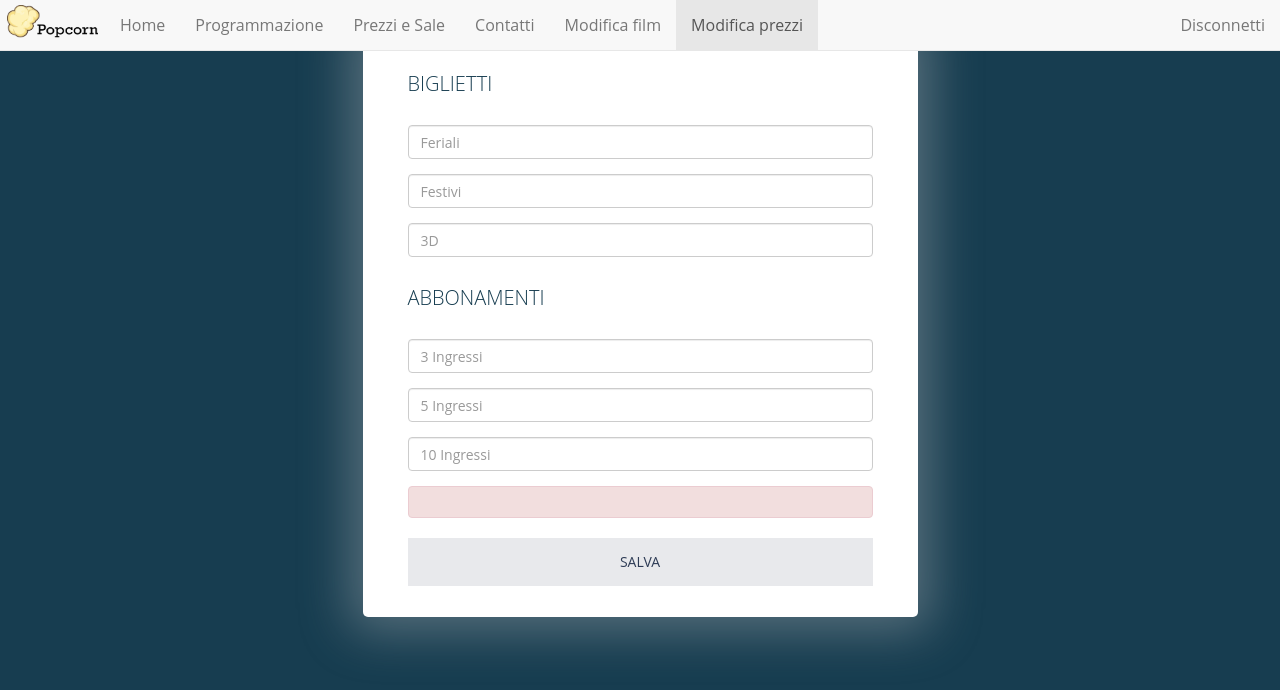
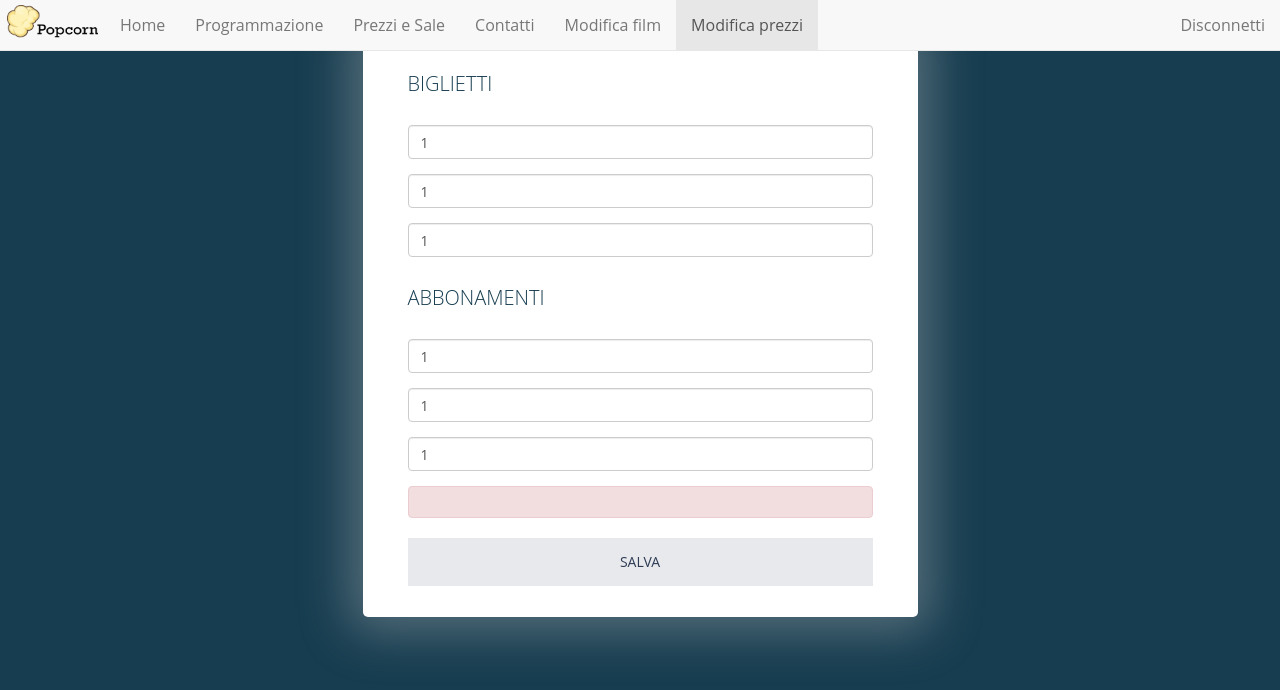
Before and after one commit to GiuseppeSpallone/popcorn-Web, a PHP site: page /edit_prezzi.php?errorPrezzi=1 in a window 1280 px wide. Shown: the top 690 px of the page. Run offline with PHP 8.4, Linux system fonts and the light colour scheme; the visitor is signed in with stand-in values (Sample User, id 1); tables that the repository leaves empty hold one stand-in row (values such as "Sample post"); some libraries are stand-ins or nearby versions.

Commit message:
Modifica prezzi aggiunto value

```diff
--- a/edit_prezzi.php
+++ b/edit_prezzi.php
@@ -1,4 +1,6 @@
 <?php
+include 'check/stampa_prezzi.php';
+
 $error = $_REQUEST['errorPrezzi'];
 $message = "";
 switch ($error) {
@@ -34,50 +36,54 @@ include 'nav.php';
                             <form id="biglietti-form" action="check/prezzi.php" method="post" role="form">
                                 <h2>BIGLIETTI</h2>
                                 <div class="form-group">
-                                    <input type="number" name="feriali" tabindex="1" class="form-control"
-                                           placeholder="Feriali" value="">
+                                    <?php echo'<input type="number" name="feriali" tabindex="1" class="form-control"
+                                           placeholder="Feriali" value="' . $prezzo['feriale'] . '">'; ?>
                                 </div>
                                 <div class="form-group">
-                                    <input type="number" name="festivi" tabindex="2" class="form-control"
-                                           placeholder="Festivi">
+                                    <?php echo '<input type="number" name="festivi" tabindex="2" class="form-control"
+                                           placeholder="Festivi" value="' . $prezzo['festivo'] . '">'; ?>
                                 </div>
                                 <div class="form-group">
-                                    <input type="number" name="3d" tabindex="3" class="form-control" placeholder="3D">
+                                    <?php echo'<input type="number" name="3d" tabindex="3" class="form-control"
+                                     placeholder="3D" value="' . $prezzo['3d'] . '">'; ?>
                                 </div>
 
                                 <h2>ABBONAMENTI</h2>
                                 <div class="form-group">
-                                    <input type="number" name="3ingressi" tabindex="4" class="form-control"
-                                           placeholder="3 Ingressi">
+                                    <?php echo'<input type="number" name="3ingressi" tabindex="4" class="form-control"
+                                           placeholder="3 Ingressi" value="' . $prezzo['3ingressi'] . '">'; ?>
                                 </div>
                                 <div class="form-group">
-                                    <input type="number" name="5ingressi" tabindex="5" class="form-control"
-                                           placeholder="5 Ingressi">
+                                    <?php echo'<input type="number" name="5ingressi" tabindex="5" class="form-control"
+                                           placeholder="5 Ingressi" value="' . $prezzo['5ingressi'] . '">'; ?>
                                 </div>
                                 <div class="form-group">
-                                    <input type="number" name="10ingressi" tabindex="6" class="form-control"
-                                           placeholder="10 Ingressi">
+                                    <?php echo'<input type="number" name="10ingressi" tabindex="6" class="form-control"
+                                           placeholder="10 Ingressi" value="' . $prezzo['10ingressi'] . '">'; ?>
                                 </div>
 
                                 <?php if ($error)
                                     echo '<div class="form-group"> <div class="alert alert-danger" role="alert">' . $message . '</div></div>'; ?>
 
                                 <div class="form-group">
-                                    <button id="salva-prezzi" type="button" class="form-control btn btn-register" tabindex="7">Salva
+                                    <button id="salva-prezzi" type="button" class="form-control btn btn-register"
+                                            tabindex="7">Salva
                                     </button>
                                 </div>
 
 
-                                <div class="modal fade" id="prezziModal" tabindex="-1" role="dialog"aria-hidden="true">
+                                <div class="modal fade" id="prezziModal" tabindex="-1" role="dialog" aria-hidden="true">
                                     <div class="modal-dialog" role="document">
                                         <div class="modal-content">
                                             <div class="form-group">
-                                            <div class="modal-header">
-                                                <h2>AGGIORNAMENTO PREZZI</h2>
-                                            </div> </div>
+                                                <div class="modal-header">
+                                                    <h2>AGGIORNAMENTO PREZZI</h2>
+                                                </div>
+                                            </div>
                                             <div class="form-group">
-                                            <div class="modal-body">Sei sicuro di voler modificare i prezzi?
-                                            </div></div>
+                                                <div class="modal-body">Sei sicuro di voler modificare i prezzi?
+                                                </div>
+                                            </div>
 
                                             <div class="modal-footer">
                                                 <div class="form-group">
--- a/form_film.php
+++ b/form_film.php
@@ -91,7 +91,7 @@ include 'nav.php';
                                    -->
 
                                 <div class="col-xs-6 form-group pull-left radio">
-                                    <input id="prog" type="radio" name="prog" tabindex="14" class="form-control">
+                                    <input id="prog" type="radio" name="prog" tabindex="12" class="form-control">
                                     <label for="prog">In Programmazione</label>
 
                                     <input id="pross" type="radio" name="prog" tabindex="13" class="form-control">
--- a/form_modifica_film.php
+++ b/form_modifica_film.php
@@ -80,7 +80,7 @@ include 'nav.php';
                             </div>
 
                             <div class="col-xs-6 form-group pull-left radio">
-                                <input id="prog" type="radio" name="prog" tabindex="14" class="form-control">
+                                <input id="prog" type="radio" name="prog" tabindex="12" class="form-control">
                                 <label for="prog">In Programmazione</label>
 
                                 <input id="pross" type="radio" name="prog" tabindex="13" class="form-control">
```
Also changed, not shown: check/prezzi.php (+5 -6 lines).
